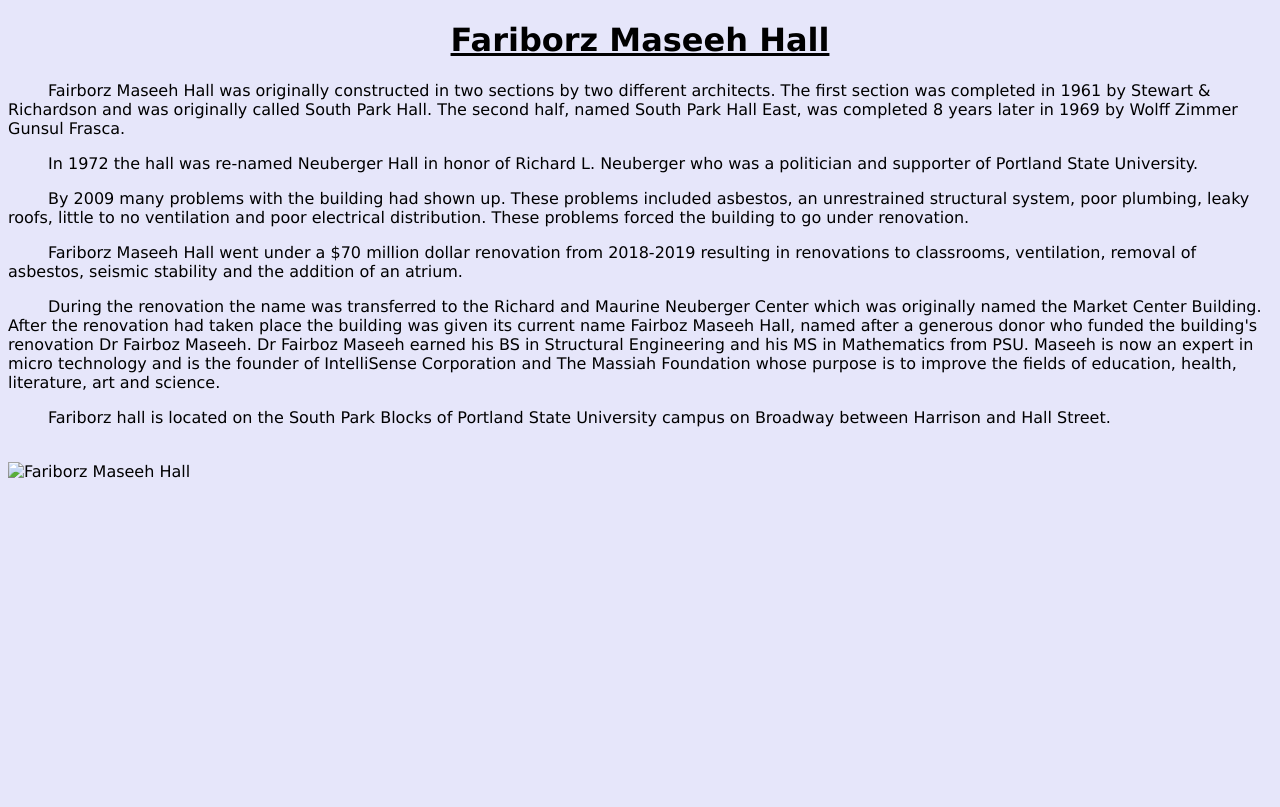
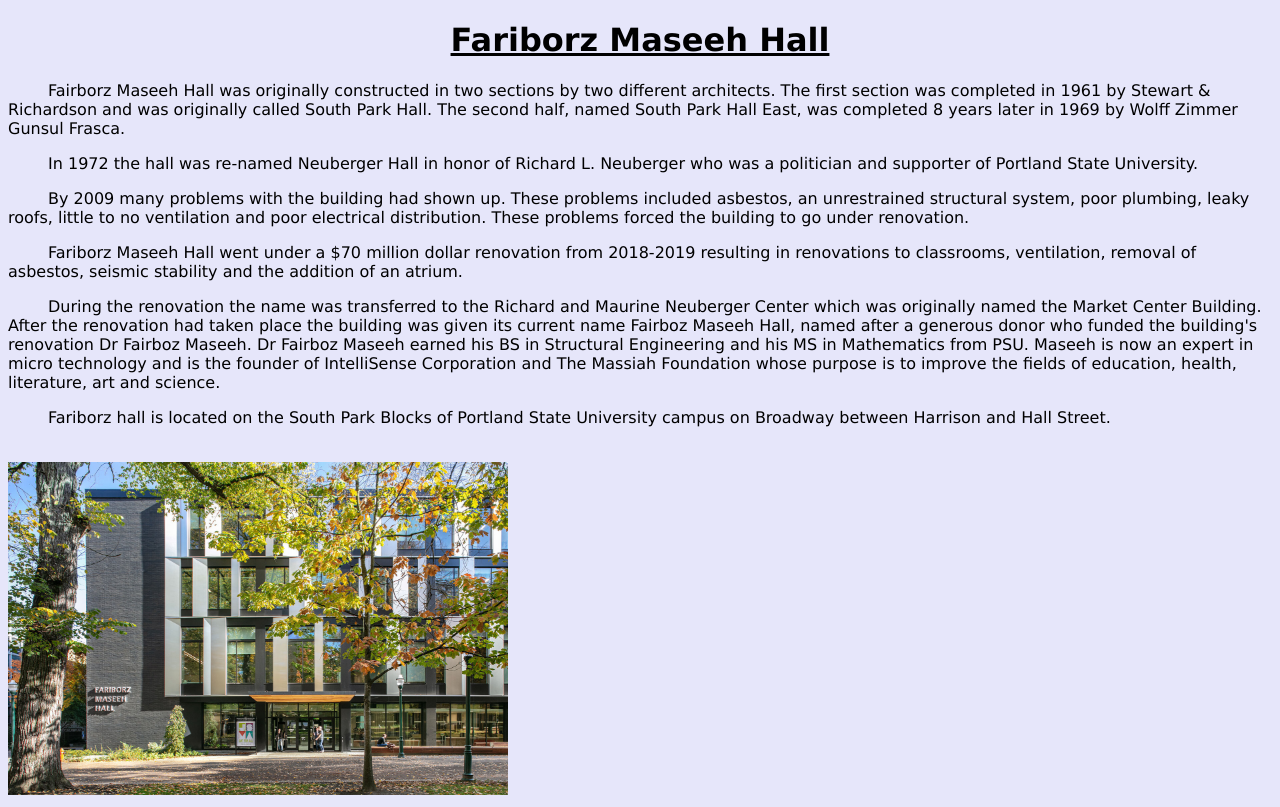
Before and after one commit to aishwaryam-psu/Flash-Coding-Group-3, a plain HTML site: page index.html in a window 1280 px wide. Drawn offline with Linux system fonts and the light colour scheme.

Commit message:
Update index.html

```diff
--- a/index.html
+++ b/index.html
@@ -44,7 +44,7 @@
 
       <br>
 
-      <img src="Maseeh.jpg" alt="Fariborz Maseeh Hall" width="500">
+      <img src="pictures/Maseeh.jpg" alt="Fariborz Maseeh Hall" width="500">
 
    </body>
 
```
